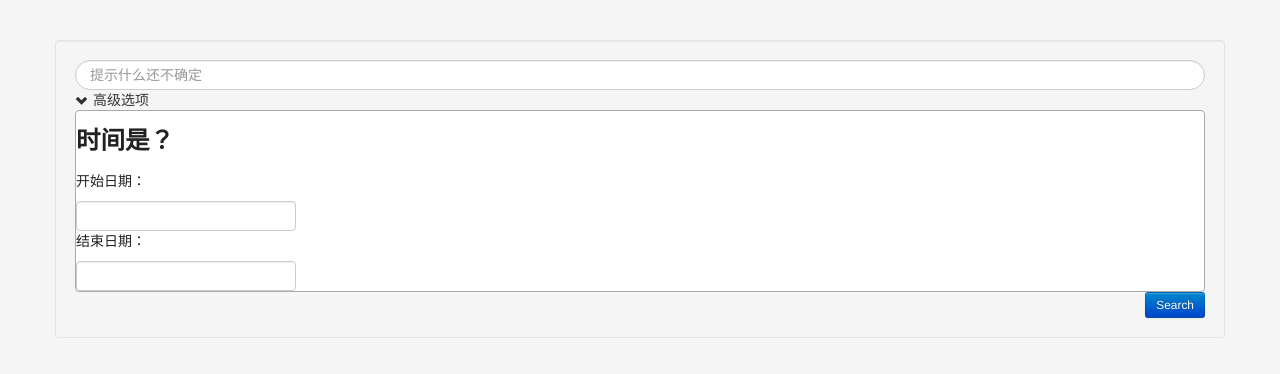
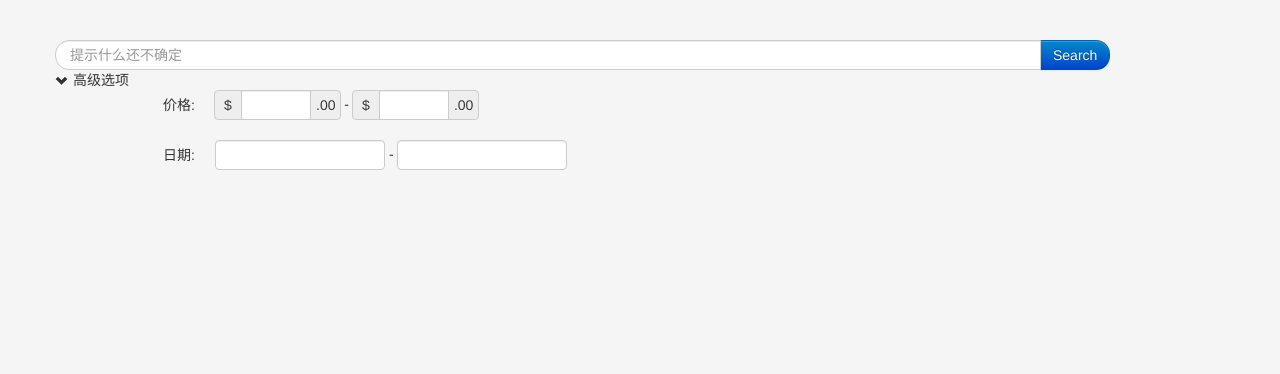
Before and after one commit to Kimalu/page, a plain HTML site: page WebContent/index.html in a window 1280 px wide. Both pictures are taken after a click on the icon 82 px from the left and 100 px from the top of the page. Drawn offline with Linux system fonts and the light colour scheme.

Commit message:
something new

```diff
--- a/WebContent/index.html
+++ b/WebContent/index.html
@@ -31,28 +31,58 @@ body {
 </head>
 <body>
 	<div class="container">
-		<form class="well form-search">
-			<input type="text" class="input-block-level input-big search-query" placeholder="提示什么还不确定" />
-			<span>
+		<form class="form-horizontal form-search">
+
+			<div class="input-append">
+				<input type="text" class="span10 input-big search-query" placeholder="提示什么还不确定" />
+				<!-- <button class="btn" type="button">执行</button> -->
+				<button class="btn btn-primary " type="button">Search</button>
+			</div>
+			<div>
 				<i class="icon-chevron-right" id="button"></i>
 				高级选项
-			</span>
-			<div id="effect" class="ui-widget-content ui-corner-all" style="">
+			</div>
+			<div id="effect" style="display: none">
+				<!-- <div id="startEndDate">
+					<h3>时间是？</h3>
 
-				<h3>时间是？</h3>
+					<div class=".inline">
+						<p>开始日期：</p>
+						<input type="text" id="dateIn">
+					</div>
+					<div class=".inline">
+						<p>结束日期：</p>
+						<input type="text" id="dateOut">
+					</div>
+				</div> -->
+				<div class="control-group">
+					<label class="control-label" for="highPrice">价格:</label>
+					<div class="controls">
 
-				<div class=".inline">
-					<p>开始日期：</p>
-					<input type="text" id="smq_str_date">
+						<div class="input-prepend input-append">
+							<span class="add-on">$</span>
+							<input id="lowPrice" class="span1" type="text" size="16">
+							<span class="add-on">.00</span>
+						</div>
+						-
+						<div class="input-prepend input-append">
+							<span class="add-on">$</span>
+							<input id="highPrice" class="span1" type="text" size="16">
+							<span class="add-on">.00</span>
+						</div>
+					</div>
 				</div>
-				<div class=".inline">
-					<p>结束日期：</p>
-					<input type="text" id="smq_end_date">
+				<div class="control-group">
+					<label class="control-label" for="date">日期:</label>
+					<div class="controls">
+						<input type="text" class="span2" id="dateIn">
+						-
+						<input type="text" class="span2" id="dateOut">
+
+					</div>
 				</div>
 			</div>
-			<div align="right">
-				<button class="btn btn-small btn-primary " type="button">Search</button>
-			</div>
+			<div align="right"></div>
 		</form>
 	</div>
 	<!-- /container -->
@@ -104,23 +134,23 @@ body {
 			}
 			;
 
-			$("#smq_str_date").datepicker(
+			$("#dateIn").datepicker(
 					{
 						minDate : 0,
-						changeMonth : true,
+						changeMonth : false,
 						numberOfMonths : 2,
 						onClose : function(selectedDate) {
-							$("#smq_end_date").datepicker("option", "minDate",
+							$("#dateOut").datepicker("option", "minDate",
 									selectedDate);
 						}
 					});
-			$("#smq_end_date").datepicker(
+			$("#dateOut").datepicker(
 					{
 						minDate : 0,
-						changeMonth : true,
+						changeMonth : false,
 						numberOfMonths : 2,
 						onClose : function(selectedDate) {
-							$("#smq_str_date").datepicker("option", "maxDate",
+							$("#dateIn").datepicker("option", "maxDate",
 									selectedDate);
 						}
 					});
```
Also changed, not shown: WebContent/css/bootstrap.css.
